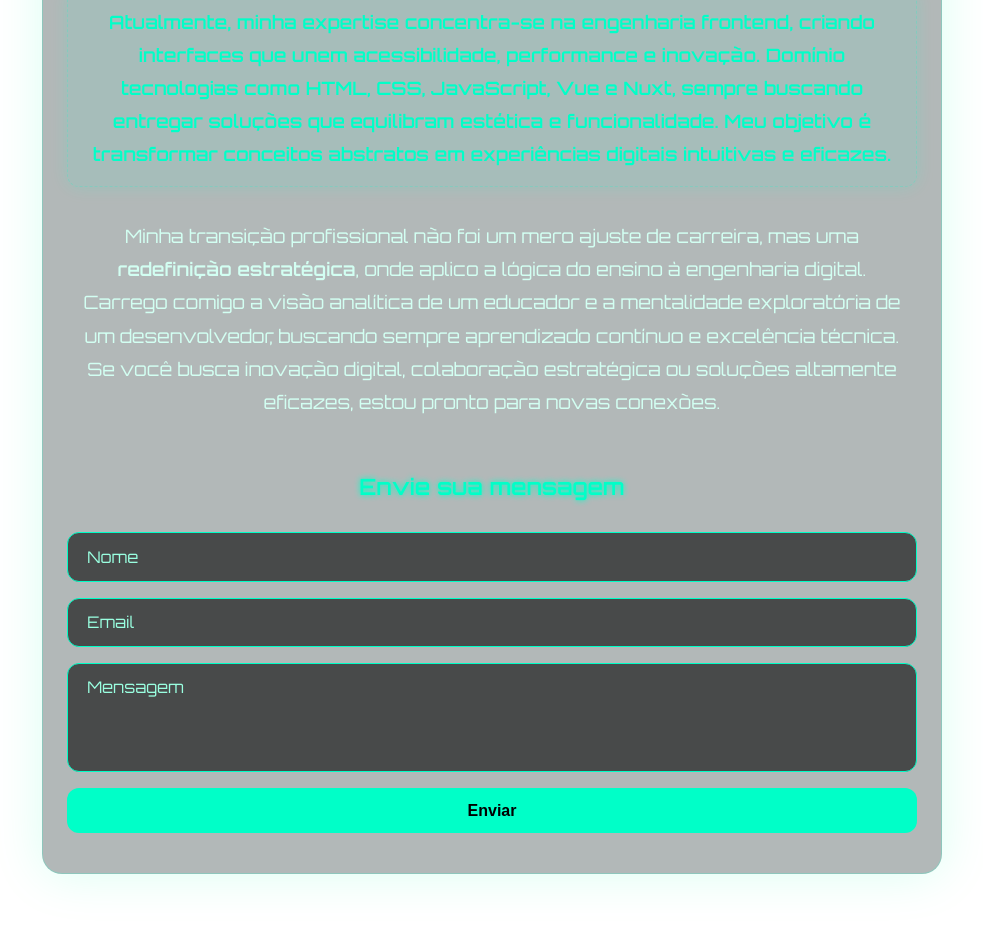
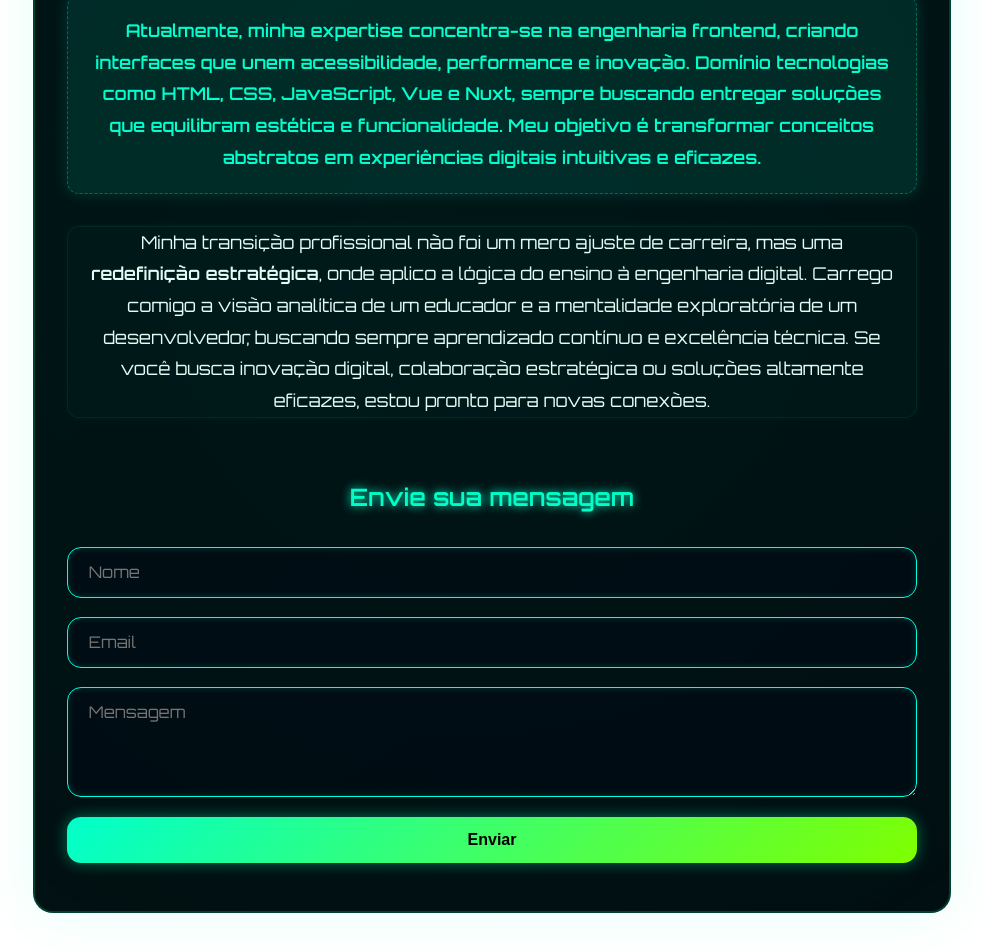
Before and after one commit to Davi-Choradeira/Davi-RS, a Nuxt app: page / in a window 1280 px wide. Shown: the part 1440-2392 px from the top of the page, without its empty margins (148-1131 px from the left). Built offline with nearby package versions, Linux system fonts and the light colour scheme.

Commit message:
Refatoração visual da seção About: fundo, layout da imagem, separação de conteúdo

```diff
--- a/components/About.vue
+++ b/components/About.vue
@@ -50,106 +50,147 @@ const handleSubmit = () => {
 .about {
   max-width: 850px;
   margin: 6rem auto;
-  padding: 2.5rem 1.5rem;
+  padding: 3rem 2rem;
   text-align: center;
-  color: #caffee;
   font-family: 'Orbitron', sans-serif;
+  color: #d1fff4;
+  background: linear-gradient(145deg, #001415, #020f12);
+  border: 2px solid rgba(0, 255, 170, 0.2);
+  border-radius: 20px;
+  box-shadow: 0 0 60px rgba(0, 255, 200, 0.1);
+  backdrop-filter: blur(12px);
   position: relative;
-  border: 1px solid rgba(0, 255, 204, 0.2);
-  border-radius: 20px;
-  backdrop-filter: blur(10px);
-  box-shadow: 0 0 50px rgba(0, 255, 170, 0.15);
-  background: rgba(0, 20, 20, 0.3);
+  overflow: hidden;
+}
+
+.about::before {
+  content: '';
+  position: absolute;
+  top: -30%;
+  left: -30%;
+  width: 160%;
+  height: 160%;
+  background: radial-gradient(circle at center, rgba(0, 255, 200, 0.08), transparent 70%);
+  animation: pulseAmbient 10s ease-in-out infinite;
+  z-index: 0;
+}
+
+@keyframes pulseAmbient {
+  0%, 100% {
+    transform: scale(1);
+    opacity: 0.15;
+  }
+  50% {
+    transform: scale(1.05);
+    opacity: 0.35;
+  }
 }
 
 h2 {
-  font-size: 2.4rem;
+  font-size: 2.7rem;
   font-weight: 600;
-  margin-bottom: 1.5rem;
-  color: #7fff00;
-  text-shadow: 0 0 10px #7fff00;
-  animation: pulseGlow 2s ease-in-out infinite;
+  margin-bottom: 1.2rem;
+  color: #7fffd4;
+  text-shadow: 0 0 16px #00ffe1;
+  position: relative;
+  z-index: 1;
+  animation: glowTitle 3s ease-in-out infinite;
+}
+
+@keyframes glowTitle {
+  0%, 100% {
+    text-shadow: 0 0 12px #00ffe1, 0 0 24px #00ffe1;
+  }
+  50% {
+    text-shadow: 0 0 22px #00ffae, 0 0 32px #00ffae;
+  }
 }
 
 h3 {
-  font-size: 1.4rem;
+  font-size: 1.5rem;
   color: #00ffc8;
   margin-bottom: 1rem;
-  text-shadow: 0 0 6px #00ffc8;
+  text-shadow: 0 0 10px #00ffc8;
+  z-index: 1;
+  position: relative;
 }
 
 p {
-  font-size: 1.15rem;
+  font-size: 1.1rem;
   line-height: 1.8;
-  color: #d2fff2;
+  margin-bottom: 1.2rem;
   padding: 0 1rem;
-  margin-bottom: 1.5rem;
+  color: #e2fcf6;
+  background: rgba(0, 255, 200, 0.02);
+  border: 1px solid rgba(0, 255, 200, 0.07);
+  border-radius: 12px;
+  box-shadow: 0 0 8px rgba(0, 255, 200, 0.05);
+  position: relative;
+  z-index: 1;
 }
 
 .highlight {
-  color: #00ffc8;
+  background: rgba(0, 255, 200, 0.1);
+  border: 1px dashed rgba(0, 255, 200, 0.3);
+  border-radius: 12px;
+  padding: 1.2rem;
+  margin: 2rem 0;
   font-weight: 600;
-  background: rgba(0, 255, 204, 0.07);
-  border: 1px dashed rgba(0, 255, 204, 0.2);
-  border-radius: 12px;
-  padding: 1rem;
-  margin: 2rem 0;
-  box-shadow: 0 0 18px rgba(0, 255, 204, 0.15);
+  color: #00ffcc;
+  box-shadow: 0 0 16px rgba(0, 255, 200, 0.15);
 }
 
 .contact-form {
+  margin-top: 2.5rem;
   display: flex;
   flex-direction: column;
-  gap: 1rem;
-  margin-top: 2rem;
+  gap: 1.2rem;
+  position: relative;
+  z-index: 1;
 }
 
 .contact-form input,
 .contact-form textarea {
-  background: rgba(0, 0, 0, 0.6);
-  border: 1px solid #00ffc8;
-  color: #d2fff2;
-  padding: 0.85rem 1.2rem;
-  border-radius: 12px;
+  background: rgba(0, 10, 20, 0.6);
+  border: 1px solid #00ffe1;
+  color: #c0ffef;
   font-family: 'Orbitron', sans-serif;
   font-size: 1rem;
-  resize: none;
+  padding: 0.9rem 1.3rem;
+  border-radius: 14px;
+  transition: all 0.3s ease-in-out;
+  box-shadow: inset 0 0 6px rgba(0, 255, 200, 0.2);
 }
 
-.contact-form input::placeholder,
-.contact-form textarea::placeholder {
-  color: #99ffe0;
+.contact-form input:focus,
+.contact-form textarea:focus {
+  outline: none;
+  border-color: #00ffae;
+  box-shadow: 0 0 12px rgba(0, 255, 170, 0.6);
 }
 
 .contact-form button {
-  background-color: #00ffc8;
+  background: linear-gradient(135deg, #00ffcc, #7fff00);
   color: #000;
+  font-size: 1rem;
+  font-weight: 700;
+  padding: 0.9rem 2rem;
   border: none;
-  padding: 0.85rem;
-  font-weight: 700;
-  font-size: 1rem;
-  border-radius: 12px;
+  border-radius: 14px;
   cursor: pointer;
-  transition: background 0.3s, transform 0.2s;
+  transition: all 0.3s ease;
+  box-shadow: 0 0 15px rgba(0, 255, 170, 0.4);
 }
 
 .contact-form button:hover {
-  background-color: #00d4a4;
+  background: linear-gradient(135deg, #00ffaa, #afff00);
   transform: scale(1.03);
-}
-
-@keyframes pulseGlow {
-  0%, 100% {
-    text-shadow: 0 0 10px #7fff00;
-  }
-  50% {
-    text-shadow: 0 0 25px #7fff00;
-  }
+  box-shadow: 0 0 25px rgba(127, 255, 0, 0.7);
 }
 
 @media (max-width: 600px) {
   h2 {
-    font-size: 1.7rem;
+    font-size: 2rem;
   }
   p {
     font-size: 1rem;
--- a/pages/about.vue
+++ b/pages/about.vue
@@ -1,156 +1,216 @@
 <template>
-  <div class="main-container">
-    <section class="about-me full-screen-section" id="about">
-      <div class="content-container">
-        <div class="photo-frame photo-large">
-          <div class="photo-placeholder">Sua Foto</div>
+  <section class="bio-section" id="sobre">
+    <div class="stars-bg"></div>
+
+    <div class="bio-container">
+      <div class="bio-photo-frame">
+        <div class="photo-overlay">
+          <span class="label">Futuro Eu</span>
         </div>
+      </div>
 
-        <p class="fade-in highlight-text">
-    Sou <span class="keyword">Davi Rocha Santos</span>, nascido em <span class="keyword">1993</span> na cidade de <span class="keyword">Campinas-SP</span>.
-    Iniciei minha jornada profissional como <span class="keyword">professor</span>, e foram anos dedicados a ensinar, aprender e evoluir com meus alunos.
-    Mas em algum momento, uma <span class="highlight">nova paixão</span> começou a brilhar: <span class="highlight">a tecnologia</span>.
-    A possibilidade de transformar a educação por meio do <span class="keyword">desenvolvimento web</span> despertou em mim o desejo de ir além.
-    Com coragem, mergulhei em linguagens como <span class="code">JavaScript</span>, e frameworks como <span class="code">Vue</span>, <span class="code">Nuxt</span> e <span class="code">React</span>.
-    Hoje, trago a paciência do educador e a curiosidade de um <span class="keyword">explorador digital</span>, buscando criar experiências que conectem <span class="keyword">tecnologia</span>, <span class="keyword">educação</span> e <span class="highlight">inspiração</span>.
-    Em minha trajetória acadêmica e profissional, busco aliar <span class="highlight">código</span> e inovação para desenvolver soluções tecnológicas. A programação se tornou uma ferramenta essencial para promover aprendizado acessível e eficiente, ampliando horizontes e transformando realidades.
-</p>
+      <div class="bio-text">
+        <h2 data-aos="fade-up"> Diário de bordo: quem sou eu</h2>
+
+        <p data-aos="fade-up" data-aos-delay="200">
+          Olá! Me chamo <span class="strong">Davi Rocha Santos</span>, nascido em <span class="strong">1993</span>, em <span class="strong">Campinas-SP</span>.
+          Iniciei minha jornada como professor, cultivando escuta, paciência e propósito.
+        </p>
+
+        <p data-aos="fade-up" data-aos-delay="400">
+          A curiosidade virou paixão — <span class="highlight">a tecnologia</span> passou a ser meu universo. Descobri nela uma ponte entre saber e sonho.
+        </p>
+
+        <p data-aos="fade-up" data-aos-delay="600">
+          No <span class="highlight">desenvolvimento web</span> encontrei minha voz. Dominei ferramentas como <span class="code">JavaScript</span>, <span class="code">Vue</span>,
+          <span class="code">Nuxt</span> e <span class="code">React</span>, sempre com a missão de conectar ideias com experiências reais.
+        </p>
+
+        <p data-aos="fade-up" data-aos-delay="800">
+          Hoje sou educador e explorador digital, criando soluções que tocam, ensinam e transformam.
+          Cada projeto é um reflexo da minha jornada: funcional por fora, humano por dentro.
+        </p>
       </div>
-    </section>
+    </div>
 
-    <button class="back-button" @click="goToHome">Voltar ao início</button>
-  </div>
+    <NuxtLink to="/#inicio" class="back-button">Voltar ao Início</NuxtLink>
+  </section>
 </template>
 
 <script setup>
-import { useRouter } from 'vue-router';
+import AOS from 'aos'
+import 'aos/dist/aos.css'
 
-const router = useRouter();
-const goToHome = () => {
-  router.push('/');
-};
+onMounted(() => {
+  AOS.init({ duration: 1000 })
+})
 </script>
 
 <style scoped>
-@import url('https://fonts.googleapis.com/css2?family=Orbitron:wght@500;700&display=swap');
+@import url('https://fonts.googleapis.com/css2?family=Orbitron:wght@400;600&display=swap');
 
-body, html {
-  margin: 100;
-  padding: 100;
+.bio-section {
+  position: relative;
+  padding: 6rem 2rem;
+  background: radial-gradient(ellipse at center, #0a0a0a, #000);
   font-family: 'Orbitron', sans-serif;
-  color: white;
-  background: linear-gradient(180deg, #0d0d0d, #1a1a1a);
-  overflow-x: hidden;
+  color: #eafefb;
+  z-index: 1;
+  overflow: hidden;
 }
 
-.main-container {
-  width: 100%;
-  overflow-x: hidden;
+.stars-bg {
+  position: absolute;
+  top: 0;
+  left: 0;
+  width: 200%;
+  height: 200%;
+  background: url('/assets/images/stars.gif');
+  background-size: cover;
+  background-position: center;
+  opacity: 0.06;
+  animation: driftStars 160s linear infinite;
+  z-index: 0;
 }
 
-.full-screen-section {
-  min-height: 50vh;
-  display: flex;
-  justify-content: center;
-  align-items: center;
-  padding: 3rem 1rem;
-  background-image: radial-gradient(circle, rgba(0,255,204,0.05), transparent 70%);
+@keyframes driftStars {
+  0% { transform: scale(1) translateY(0); }
+  100% { transform: scale(1.3) translateY(-15%); }
 }
 
-.content-container {
+.bio-container {
+  max-width: 1200px;
+  margin: 0 auto;
   display: flex;
-  flex-direction: column;
+  flex-wrap: wrap;
+  gap: 3rem;
   align-items: center;
-  max-width: 900px;
-  gap: 2.5rem;
-  text-align: justify;
+  justify-content: center;
   position: relative;
-  background: rgba(0, 255, 204, 0.05);
-  padding: 2.5rem;
-  border-radius: 20px;
-  border: 2px solid #00fff7;
-  box-shadow: 0 0 25px rgba(0, 255, 204, 0.3);
+  z-index: 2;
 }
 
-.photo-frame {
-  border: 4px solid #00fff7;
-  border-radius: 50%;
+.bio-photo-frame {
+  flex: 1 1 400px;
+  max-width: 420px;
+  height: 280px;
+  border-radius: 20px;
+  background: linear-gradient(135deg, #0f0f0f, #1a1a1a);
+  box-shadow: 0 0 20px rgba(0, 255, 204, 0.3);
+  position: relative;
   overflow: hidden;
-  box-shadow: 0 0 25px #00fff7;
-  background: #111;
   display: flex;
   align-items: center;
   justify-content: center;
 }
 
-.photo-large {
-  width: 300px;
-  height: 300px;
+.photo-overlay {
+  width: 95%;
+  height: 90%;
+  background: rgba(0,255,204,0.05);
+  border: 1px solid rgba(0,255,204,0.2);
+  border-radius: 16px;
+  box-shadow: inset 0 0 40px rgba(0,255,204,0.05);
+  display: flex;
+  align-items: center;
+  justify-content: center;
 }
 
-.photo-placeholder {
-  color: #7fff00;
+.label {
+  color: #7fffd4;
   font-weight: bold;
   font-size: 1.2rem;
-  text-align: center;
+  text-shadow: 0 0 10px #00ffe1;
 }
 
-.highlight-text {
-  font-size: 1.4rem;
-  line-height: 2.4rem;
-  animation: fadeUp 1.2s ease forwards;
-  opacity: 0;
-  transform: translateY(40px);
+.bio-text {
+  flex: 2;
+  min-width: 320px;
+  padding: 2rem;
+  background: rgba(0, 255, 204, 0.015);
+  border: 1px solid rgba(0, 255, 204, 0.07);
+  border-radius: 20px;
+  box-shadow: 0 0 24px rgba(0, 255, 204, 0.1), inset 0 0 60px rgba(0, 255, 204, 0.05);
+  backdrop-filter: blur(7px);
 }
 
-@keyframes fadeUp {
-  to {
-    opacity: 1;
-    transform: translateY(0);
-  }
+h2 {
+  font-size: 2.4rem;
+  color: #7fffd4;
+  margin-bottom: 1.5rem;
+  text-shadow: 0 0 12px rgba(0, 255, 204, 0.5);
 }
 
-/* Destaques */
-.keyword {
-  color: #00fff7;
-  font-weight: 600;
+p {
+  font-size: 1.15rem;
+  line-height: 1.8;
+  margin-bottom: 1.4rem;
+  animation: fadeLine 1s ease forwards;
+}
+
+@keyframes fadeLine {
+  from { opacity: 0; transform: translateY(20px); }
+  to { opacity: 1; transform: translateY(0); }
+}
+
+.strong {
+  font-weight: 700;
+  color: #00ffe1;
 }
 
 .highlight {
   color: #7fff00;
-  font-weight: 700;
+  font-weight: 600;
   text-shadow: 0 0 6px #7fff00;
 }
 
 .code {
+  font-family: monospace;
+  background-color: rgba(255, 0, 255, 0.1);
+  padding: 0.2rem 0.4rem;
+  border-radius: 6px;
   color: #ff00ff;
   font-weight: 600;
-  background-color: rgba(255, 0, 255, 0.1);
-  padding: 0.1rem 0.3rem;
-  border-radius: 6px;
-  font-family: monospace;
 }
 
-/* Botão */
 .back-button {
   position: fixed;
   top: 20px;
   right: 20px;
-  background: linear-gradient(135deg, #00fff7, #7fff00);
-  border: none;
+  background: linear-gradient(135deg, #00ffe1, #7fff00);
+  padding: 10px 18px;
   border-radius: 12px;
-  padding: 10px 16px;
   font-weight: bold;
   font-size: 1rem;
   color: black;
-  cursor: pointer;
-  box-shadow: 0 0 10px rgba(127, 255, 0, 0.7);
-  transition: transform 0.3s ease;
+  box-shadow: 0 0 12px rgba(0, 255, 204, 0.7);
+  text-decoration: none;
+  transition: all 0.3s ease;
+  z-index: 10;
 }
-
 
 .back-button:hover {
   transform: scale(1.1);
-  box-shadow: 0 0 15px rgba(127, 255, 0, 0.9);
+  box-shadow: 0 0 20px rgba(127, 255, 0, 1);
+}
+
+@media (max-width: 768px) {
+  .bio-container {
+    flex-direction: column;
+    gap: 2rem;
+  }
+
+  .bio-photo-frame {
+    width: 100%;
+    height: 240px;
+  }
+
+  h2 {
+    font-size: 2rem;
+  }
+
+  p {
+    font-size: 1rem;
+  }
 }
 </style>
```
